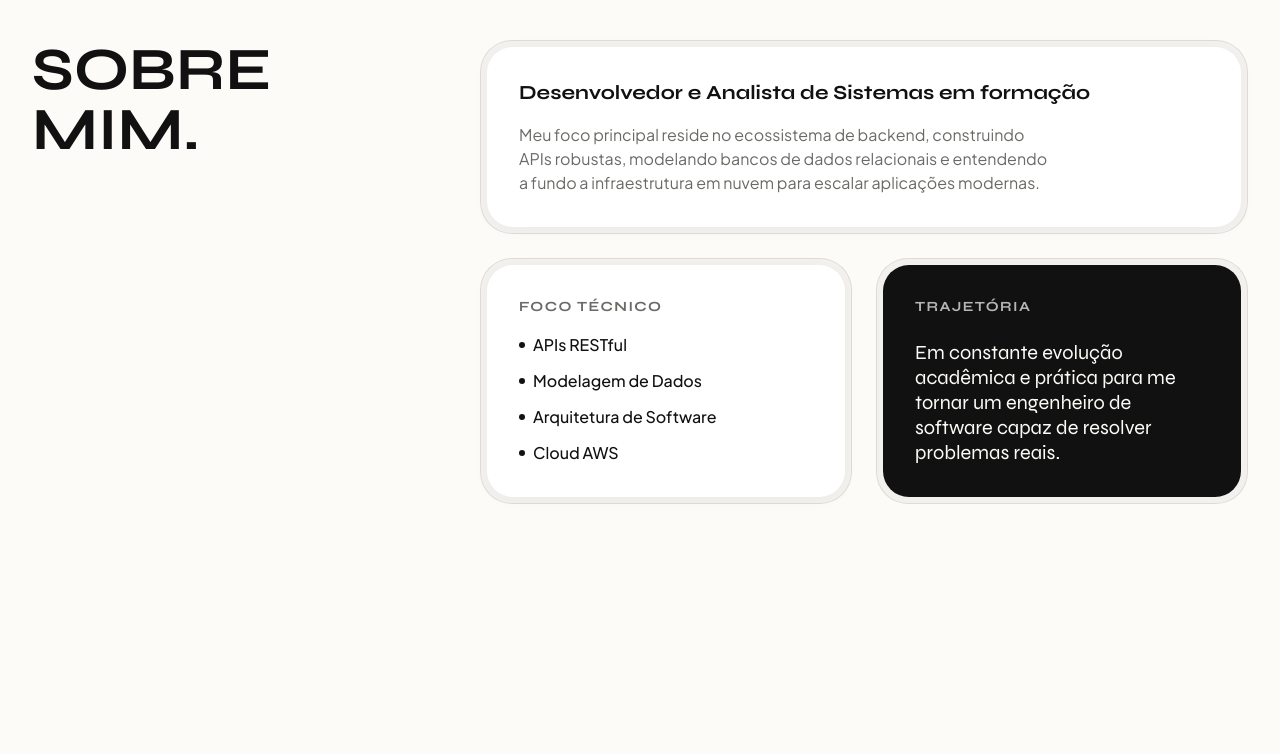
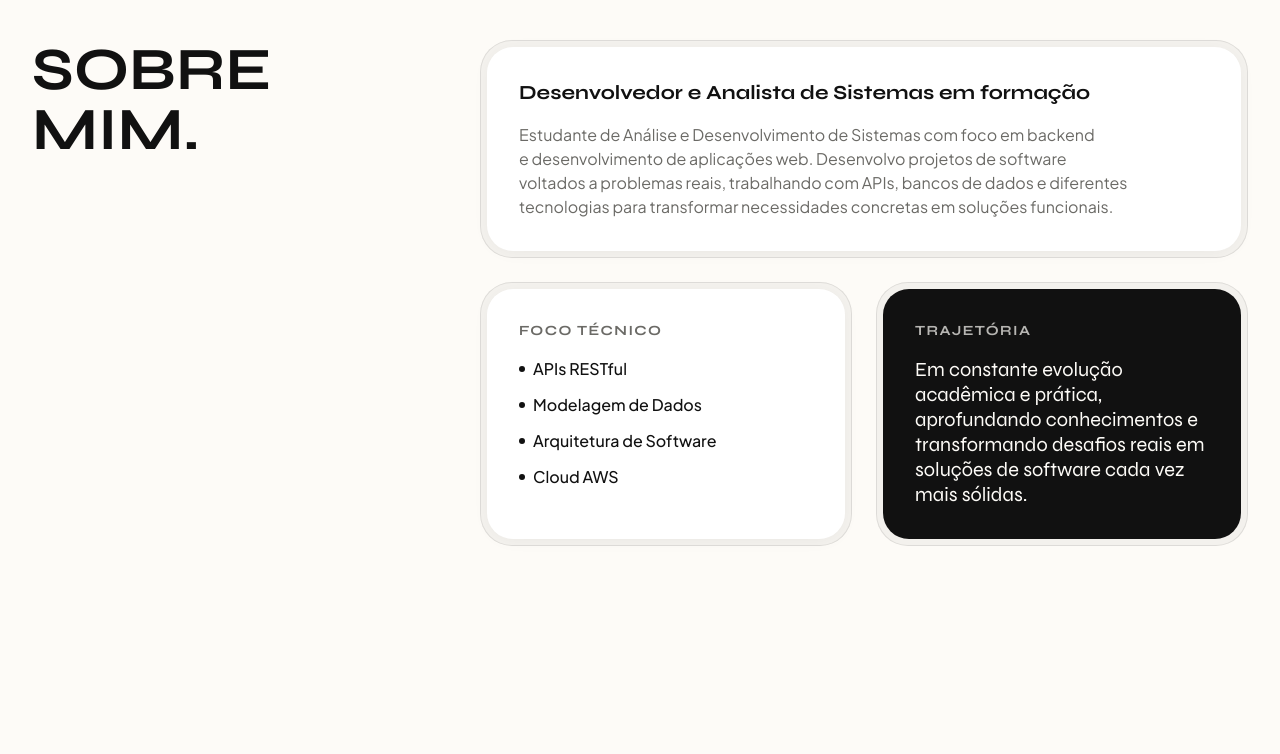
Before and after one commit to mateusalencarsantos738-dev/mateusalencarsantos738-dev.github.io, a React (Vite) app: page / in a window 1280 px wide. Shown: the part 920-1674 px from the top of the page. Built offline with nearby package versions, Linux system fonts and the light colour scheme.

Commit message:
chore(content): update copy for about and trajectory sections to accurately reflect experience level

```diff
--- a/src/components/sections/About.tsx
+++ b/src/components/sections/About.tsx
@@ -40,7 +40,7 @@ export function About() {
               <div className="card-core rounded-[calc(2rem-0.375rem)] p-8 h-full flex flex-col justify-center">
                 <h3 className="text-xl font-bold font-display mb-4">Desenvolvedor e Analista de Sistemas em formação</h3>
                 <p style={{ color: 'var(--color-muted-foreground)' }} className="text-balance">
-                  Meu foco principal reside no ecossistema de backend, construindo APIs robustas, modelando bancos de dados relacionais e entendendo a fundo a infraestrutura em nuvem para escalar aplicações modernas.
+                  Estudante de Análise e Desenvolvimento de Sistemas com foco em backend e desenvolvimento de aplicações web. Desenvolvo projetos de software voltados a problemas reais, trabalhando com APIs, bancos de dados e diferentes tecnologias para transformar necessidades concretas em soluções funcionais.
                 </p>
               </div>
             </div>
@@ -61,7 +61,7 @@ export function About() {
               <div className="rounded-[calc(2rem-0.375rem)] p-8 h-full flex flex-col justify-between" style={{ backgroundColor: '#111111', color: '#FDFBF7' }}>
                 <h4 className="text-sm uppercase tracking-widest font-bold mb-4 opacity-70">Trajetória</h4>
                 <p className="text-xl font-display leading-tight">
-                  Em constante evolução acadêmica e prática para me tornar um engenheiro de software capaz de resolver problemas reais.
+                  Em constante evolução acadêmica e prática, aprofundando conhecimentos e transformando desafios reais em soluções de software cada vez mais sólidas.
                 </p>
               </div>
             </div>
--- a/src/components/sections/Trajectory.tsx
+++ b/src/components/sections/Trajectory.tsx
@@ -12,13 +12,13 @@ const experiences = [
     role: "Especialização em Backend",
     institution: "Estudos Práticos",
     date: "Atual",
-    description: "Desenvolvimento ativo de APIs escaláveis utilizando Java, Python e frameworks robustos como Django e Spring."
+    description: "Estudo e prática de desenvolvimento backend com Java, Python e frameworks como Django, com foco em lógica, APIs e desenvolvimento de aplicações."
   },
   {
-    role: "Fundamentos de Cloud e DevOps",
+    role: "Estudos em Cloud e DevOps",
     institution: "Prática Contínua",
-    date: "2024",
-    description: "Implementação de infraestrutura em nuvem na AWS, automação com GitHub Actions e orquestração de containers."
+    date: "2026",
+    description: "Estudos de fundamentos de cloud, Linux, AWS, deploy, CI/CD e práticas de DevOps."
   }
 ]
 
```
